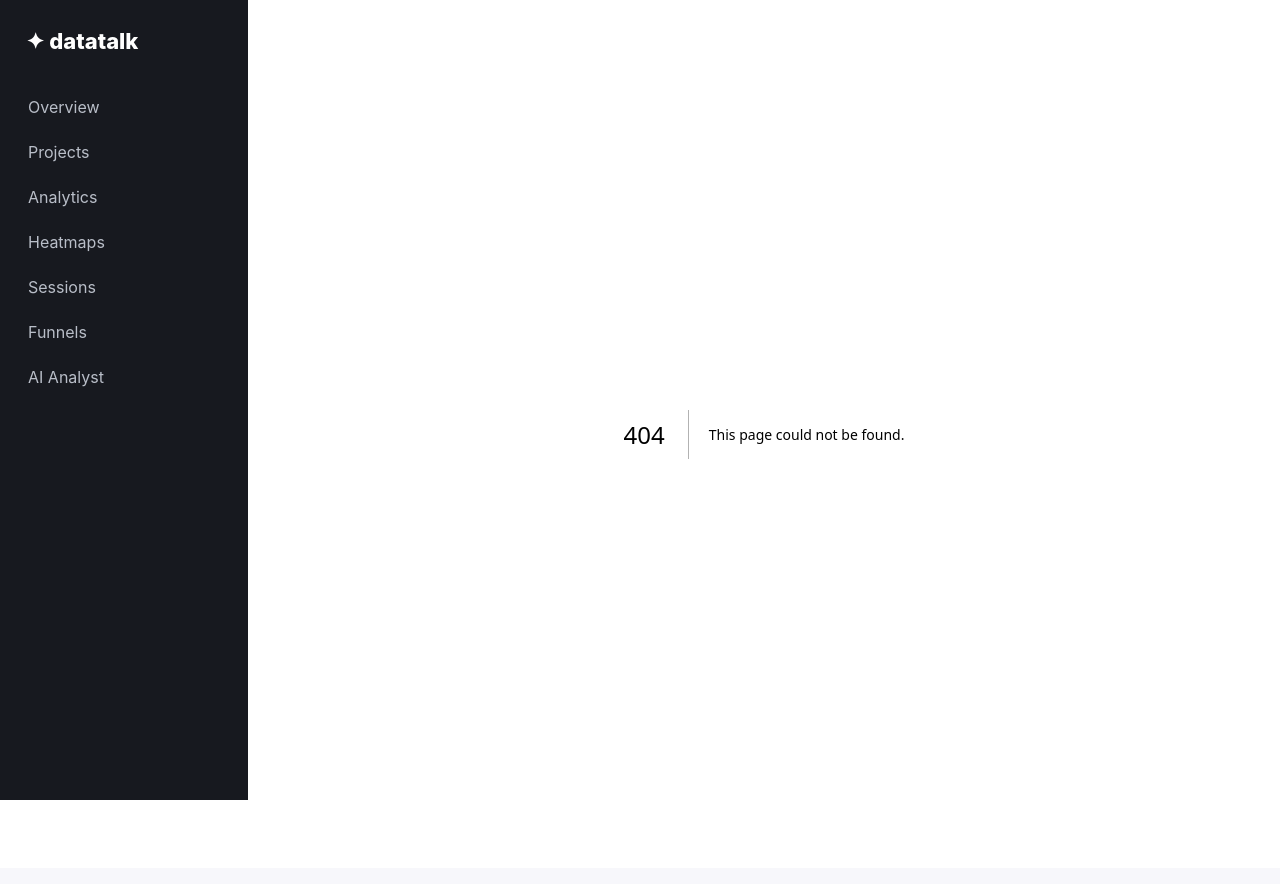
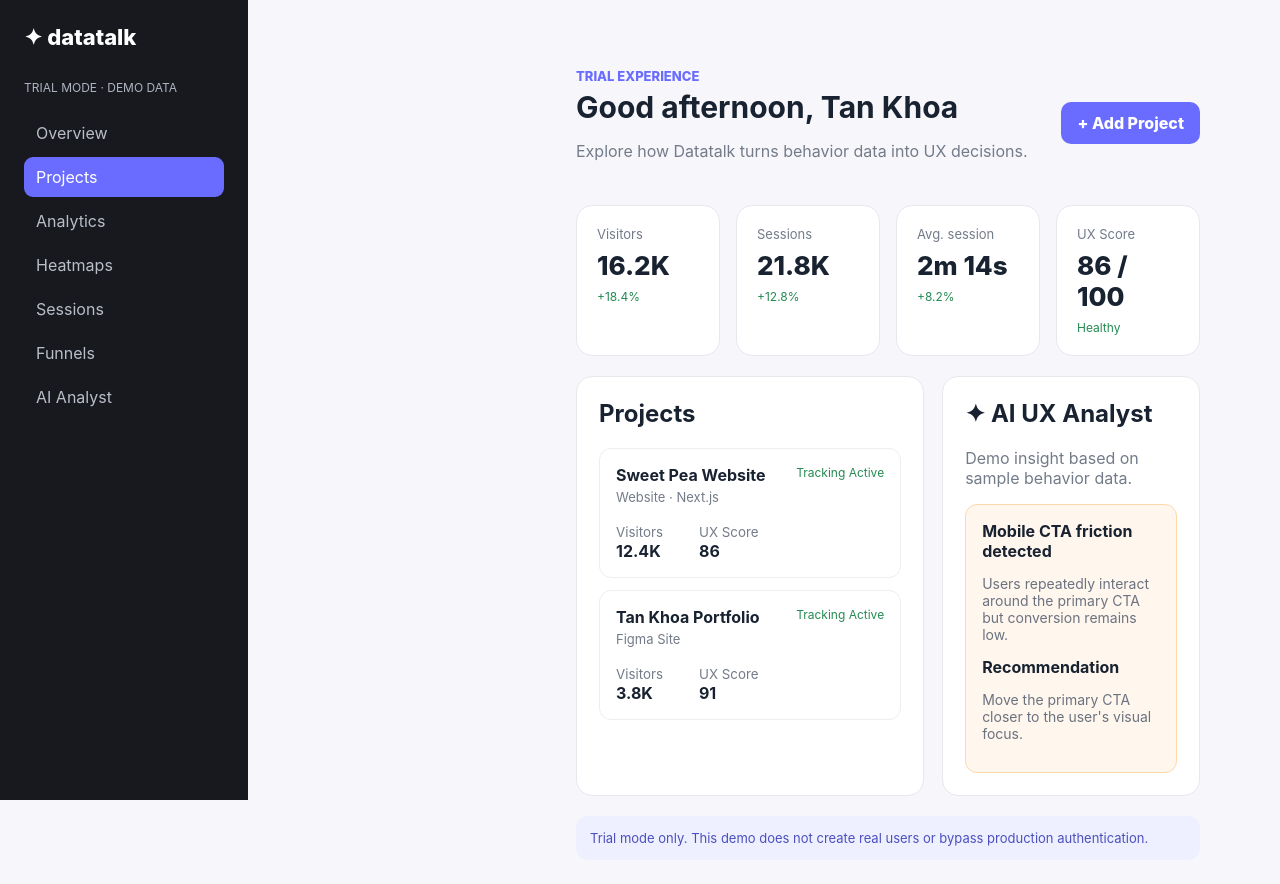
Before and after one commit to khoa22022/datatalk-dashboard, a Next.js app: page /try in a window 1280 px wide. Before the commit this address had no page. Shown: the top 884 px of the page. Built offline with nearby package versions, Linux system fonts and the light colour scheme.

Commit message:
Update trial frontend
feat: release dashboard v1.2.2 with trial experience

```diff
--- a/app/login/page.tsx
+++ b/app/login/page.tsx
@@ -1,23 +1,43 @@
 'use client';
-import { useEffect, useState } from 'react';
+
 import Link from 'next/link';
-import { ArrowRight, Chrome, LockKeyhole, Sparkles } from 'lucide-react';
-import { supabase } from '../../lib/supabase';
 
-const API = process.env.NEXT_PUBLIC_API_URL || 'https://datatalk-api-h4a1.onrender.com';
+export default function LoginPage() {
+  return (
+    <main style={{minHeight:'100vh',display:'grid',placeItems:'center',background:'#f7f7fb',padding:24}}>
+      <section style={{width:'100%',maxWidth:420,background:'#fff',border:'1px solid #e7e8ed',borderRadius:18,padding:32,boxShadow:'0 18px 50px rgba(20,25,40,.08)'}}>
+        <div style={{fontSize:24,fontWeight:800,marginBottom:8}}>✦ datatalk</div>
+        <h1 style={{fontSize:28,margin:'0 0 8px'}}>Welcome back</h1>
+        <p style={{color:'#737b89',marginBottom:24}}>Sign in to analyze your products and user behavior.</p>
 
-async function syncUser() {
-  if (!supabase) return;
-  const { data } = await supabase.auth.getSession();
-  const token = data.session?.access_token;
-  if (!token) return;
-  await fetch(`${API}/api/auth/bootstrap`, { method: 'POST', headers: { Authorization: `Bearer ${token}` } });
+        <button style={{width:'100%',padding:'12px 16px',borderRadius:10,border:'1px solid #dfe2e8',background:'#fff',fontWeight:700,cursor:'pointer'}}>
+          Continue with Google
+        </button>
+
+        <div style={{display:'flex',alignItems:'center',gap:12,margin:'22px 0',color:'#9aa1ad',fontSize:13}}>
+          <span style={{height:1,background:'#e7e8ed',flex:1}} />or<span style={{height:1,background:'#e7e8ed',flex:1}} />
+        </div>
+
+        <label style={{display:'grid',gap:7,marginBottom:14}}>
+          <span>Email</span>
+          <input placeholder="you@example.com" style={{padding:12,border:'1px solid #dfe2e8',borderRadius:10}} />
+        </label>
+        <label style={{display:'grid',gap:7,marginBottom:16}}>
+          <span>Password</span>
+          <input type="password" placeholder="••••••••" style={{padding:12,border:'1px solid #dfe2e8',borderRadius:10}} />
+        </label>
+
+        <button style={{width:'100%',padding:'12px 16px',border:0,borderRadius:10,background:'#696cff',color:'#fff',fontWeight:800,cursor:'pointer'}}>
+          Sign in
+        </button>
+
+        <Link href="/try" style={{display:'block',textAlign:'center',marginTop:16,padding:'12px 16px',borderRadius:10,background:'#eef0ff',color:'#5055d9',fontWeight:800}}>
+          ▶ Dùng thử trải nghiệm
+        </Link>
+        <p style={{textAlign:'center',fontSize:12,color:'#8a919e',marginTop:10}}>
+          Không cần đăng nhập · Demo workspace để review UX
+        </p>
+      </section>
+    </main>
+  );
 }
-
-export default function Login(){
- const [email,setEmail]=useState(''); const [password,setPassword]=useState(''); const [error,setError]=useState(''); const [loading,setLoading]=useState(false);
- useEffect(()=>{ if (!supabase) return; supabase.auth.getSession().then(({data})=>{ if(data.session) window.location.href='/dashboard'; }); },[]);
- async function login(){ setError(''); setLoading(true); if(!supabase){setError('Supabase is not configured.');setLoading(false);return;} const {error}=await supabase.auth.signInWithPassword({email,password}); if(error){setError(error.message);} else {await syncUser(); window.location.href='/dashboard';} setLoading(false); }
- async function google(){ setError(''); if(!supabase){setError('Supabase is not configured.');return;} const {error}=await supabase.auth.signInWithOAuth({provider:'google',options:{redirectTo:`${window.location.origin}/auth/callback`}}); if(error)setError(error.message); }
- return <main className="auth-page"><div className="auth-card"><div className="auth-brand"><div className="brand-mark"><Sparkles size={16}/></div><span>datatalk</span></div><div className="auth-copy"><span className="eyebrow">WELCOME BACK</span><h1>Understand your product.</h1><p>See what users do, why they struggle, and what to improve next.</p></div><button className="google-button" onClick={google}><Chrome size={17}/> Continue with Google</button><div className="or"><span>or continue with email</span></div><label>Email<input type="email" value={email} onChange={e=>setEmail(e.target.value)} placeholder="you@company.com"/></label><label>Password<input type="password" value={password} onChange={e=>setPassword(e.target.value)} placeholder="••••••••"/></label>{error&&<div className="auth-error">{error}</div>}<button className="primary-button auth-submit" onClick={login} disabled={loading}><LockKeyhole size={16}/>{loading?'Signing in...':'Sign in'}<ArrowRight size={15}/></button><p className="auth-switch">New to Datatalk? <Link href="/register">Create an account</Link></p></div></main>
-}
--- /dev/null
+++ b/app/try/page.tsx
@@ -0,0 +1,81 @@
+'use client';
+
+import Link from 'next/link';
+
+const projects = [
+  {name:'Sweet Pea Website', type:'Website · Next.js', visitors:'12.4K', score:86},
+  {name:'Tan Khoa Portfolio', type:'Figma Site', visitors:'3.8K', score:91},
+];
+
+export default function TrialPage() {
+  return (
+    <main style={{minHeight:'100vh',background:'#f7f7fb',color:'#182230'}}>
+      <aside style={{position:'fixed',inset:'0 auto 0 0',width:248,background:'#17191f',color:'#fff',padding:24}}>
+        <div style={{fontSize:22,fontWeight:800,marginBottom:30}}>✦ datatalk</div>
+        <div style={{fontSize:12,color:'#aeb4c0',marginBottom:18}}>TRIAL MODE · DEMO DATA</div>
+        {['Overview','Projects','Analytics','Heatmaps','Sessions','Funnels','AI Analyst'].map((x,i)=>(
+          <div key={x} style={{padding:'10px 12px',borderRadius:9,background:i===1?'#696cff':'transparent',color:i===1?'#fff':'#b9bec8',marginBottom:4}}>
+            {x}
+          </div>
+        ))}
+      </aside>
+
+      <section style={{marginLeft:248,padding:'34px 40px'}}>
+        <div style={{display:'flex',justifyContent:'space-between',alignItems:'center',marginBottom:28}}>
+          <div>
+            <div style={{fontSize:13,color:'#696cff',fontWeight:800,marginBottom:5}}>TRIAL EXPERIENCE</div>
+            <h1 style={{fontSize:30,margin:0}}>Good afternoon, Tan Khoa</h1>
+            <p style={{color:'#737b89'}}>Explore how Datatalk turns behavior data into UX decisions.</p>
+          </div>
+          <Link href="/projects/new" style={{padding:'11px 16px',borderRadius:10,background:'#696cff',color:'#fff',fontWeight:800}}>+ Add Project</Link>
+        </div>
+
+        <div style={{display:'grid',gridTemplateColumns:'repeat(4,minmax(0,1fr))',gap:16,marginBottom:20}}>
+          {[
+            ['Visitors','16.2K','+18.4%'],['Sessions','21.8K','+12.8%'],
+            ['Avg. session','2m 14s','+8.2%'],['UX Score','86 / 100','Healthy']
+          ].map(([a,b,c])=>(
+            <div key={a} style={{background:'#fff',border:'1px solid #e7e8ed',borderRadius:16,padding:20}}>
+              <div style={{color:'#737b89',fontSize:13}}>{a}</div>
+              <div style={{fontSize:26,fontWeight:800,margin:'8px 0'}}>{b}</div>
+              <div style={{fontSize:12,color:'#258a52'}}>{c}</div>
+            </div>
+          ))}
+        </div>
+
+        <div style={{display:'grid',gridTemplateColumns:'1.35fr 1fr',gap:18}}>
+          <div style={{background:'#fff',border:'1px solid #e7e8ed',borderRadius:16,padding:22}}>
+            <h2 style={{marginTop:0}}>Projects</h2>
+            {projects.map(p=>(
+              <div key={p.name} style={{border:'1px solid #eceef2',borderRadius:12,padding:16,marginTop:12}}>
+                <div style={{display:'flex',justifyContent:'space-between'}}>
+                  <div><b>{p.name}</b><div style={{fontSize:13,color:'#737b89',marginTop:4}}>{p.type}</div></div>
+                  <span style={{fontSize:12,color:'#258a52'}}>Tracking Active</span>
+                </div>
+                <div style={{display:'flex',gap:36,marginTop:16}}>
+                  <div><small style={{color:'#737b89'}}>Visitors</small><div><b>{p.visitors}</b></div></div>
+                  <div><small style={{color:'#737b89'}}>UX Score</small><div><b>{p.score}</b></div></div>
+                </div>
+              </div>
+            ))}
+          </div>
+
+          <div style={{background:'#fff',border:'1px solid #e7e8ed',borderRadius:16,padding:22}}>
+            <h2 style={{marginTop:0}}>✦ AI UX Analyst</h2>
+            <p style={{color:'#737b89'}}>Demo insight based on sample behavior data.</p>
+            <div style={{background:'#fff7ed',border:'1px solid #fed7aa',borderRadius:12,padding:16}}>
+              <b>Mobile CTA friction detected</b>
+              <p style={{fontSize:14,color:'#6b7280'}}>Users repeatedly interact around the primary CTA but conversion remains low.</p>
+              <strong>Recommendation</strong>
+              <p style={{fontSize:14,color:'#6b7280'}}>Move the primary CTA closer to the user's visual focus.</p>
+            </div>
+          </div>
+        </div>
+
+        <div style={{marginTop:20,padding:14,borderRadius:12,background:'#eef0ff',color:'#4b4fbf',fontSize:13}}>
+          Trial mode only. This demo does not create real users or bypass production authentication.
+        </div>
+      </section>
+    </main>
+  );
+}
```
Also changed, not shown: 1 other file (tests, documents, lock files or other folders).
